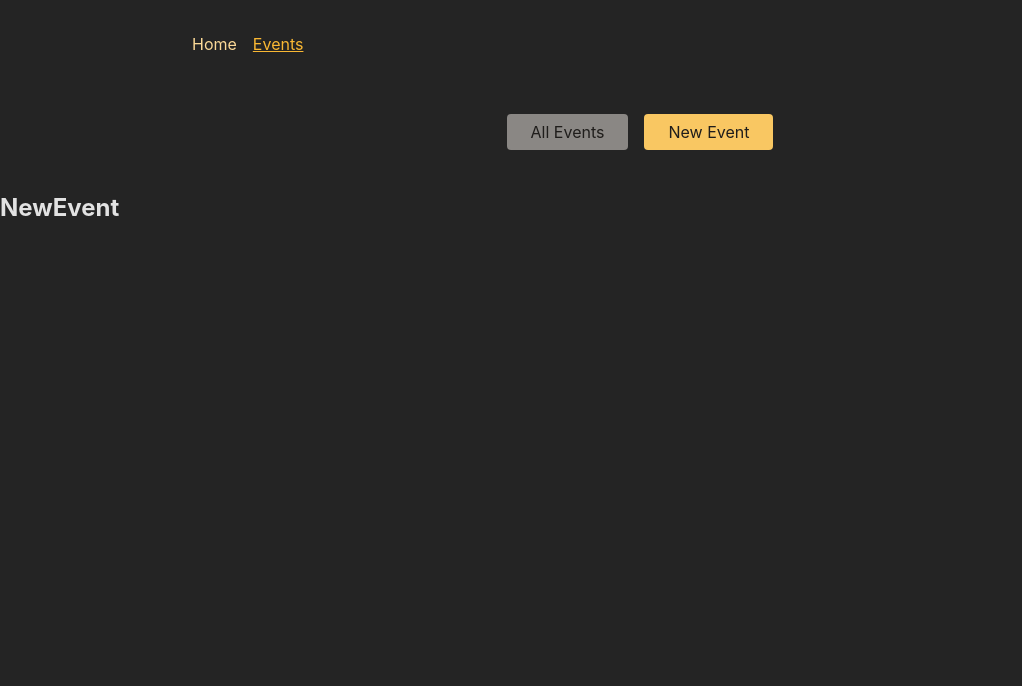
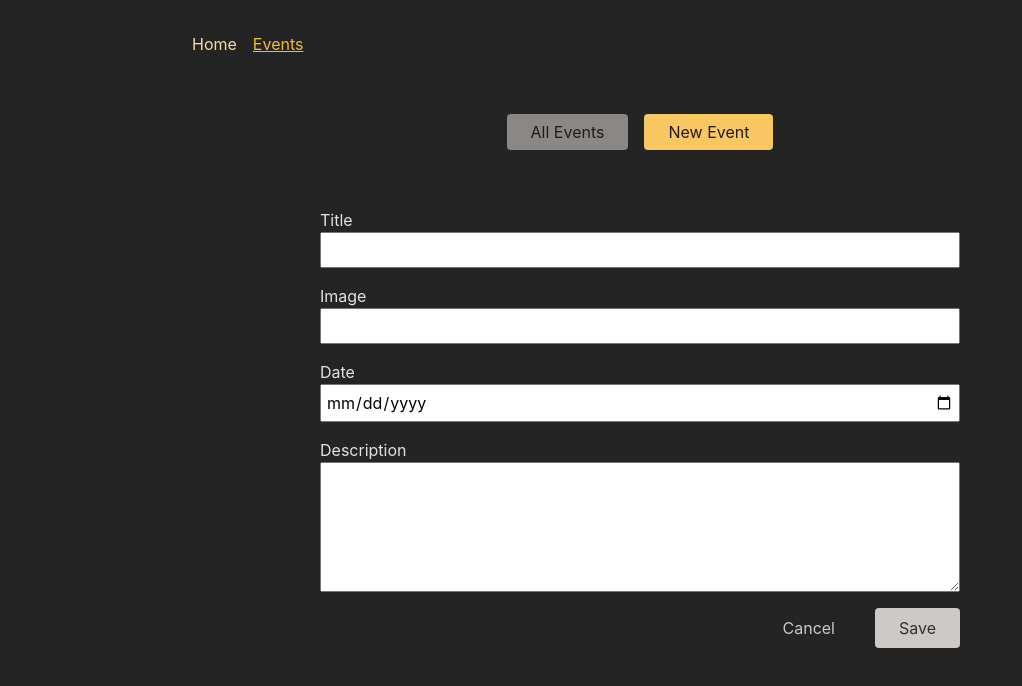
Before and after one commit to dkurazan/events-blog, a React (Vite) app in the folder frontend/: page /events/new in a window 1280 px wide. Shown: the top 686 px of the page, without its empty margins (0-1022 px from the left). Built offline with nearby package versions, Linux system fonts and the light colour scheme.

Commit message:
ability to add new events added

```diff
--- a/frontend/src/App.jsx
+++ b/frontend/src/App.jsx
@@ -3,9 +3,11 @@
 import HomePage from "./pages/Home";
 import EventsRoot from "./pages/EventsRoot";
 import EventsPage, { loader as eventsLoader } from "./pages/Events";
-import EventDetailPage from "./pages/EventDetail";
+import EventDetailPage, {
+    loader as eventDetailLoader,
+} from "./pages/EventDetail";
 import EditEvent from "./pages/EditEvent";
-import NewEventPage from "./pages/NewEvent";
+import NewEventPage, { action as newEventAction } from "./pages/NewEvent";
 import ErrorPage from "./pages/Error";
 
 const router = createBrowserRouter([
@@ -30,9 +32,12 @@
                     {
                         path: "new",
                         element: <NewEventPage />,
+                        action: newEventAction,
                     },
                     {
                         path: ":id",
+                        loader: eventDetailLoader,
+                        id: "event-page",
                         children: [
                             {
                                 index: true,
--- a/frontend/src/components/EventForm.jsx
+++ b/frontend/src/components/EventForm.jsx
@@ -1,30 +1,54 @@
-import { useNavigate } from 'react-router-dom';
+import { Form, useNavigate } from "react-router-dom";
 
-import classes from './EventForm.module.css';
+import classes from "./EventForm.module.css";
 
 function EventForm({ method, event }) {
     const navigate = useNavigate();
     function cancelHandler() {
-    navigate('..');
+        navigate("..");
     }
 
     return (
-    <form className={classes.form}>
+        <Form method="post" className={classes.form}>
             <p>
                 <label htmlFor="title">Title</label>
-        <input id="title" type="text" name="title" required />
+                <input
+                    id="title"
+                    type="text"
+                    name="title"
+                    required
+                    defaultValue={event ? event.title : ""}
+                />
             </p>
             <p>
                 <label htmlFor="image">Image</label>
-        <input id="image" type="url" name="image" required />
+                <input
+                    id="image"
+                    type="url"
+                    name="image"
+                    required
+                    defaultValue={event ? event.image : ""}
+                />
             </p>
             <p>
                 <label htmlFor="date">Date</label>
-        <input id="date" type="date" name="date" required />
+                <input
+                    id="date"
+                    type="date"
+                    name="date"
+                    required
+                    defaultValue={event ? event.date : ""}
+                />
             </p>
             <p>
                 <label htmlFor="description">Description</label>
-        <textarea id="description" name="description" rows="5" required />
+                <textarea
+                    id="description"
+                    name="description"
+                    rows="5"
+                    required
+                    defaultValue={event ? event.description : ""}
+                />
             </p>
             <div className={classes.actions}>
                 <button type="button" onClick={cancelHandler}>
@@ -32,7 +56,7 @@
                 </button>
                 <button>Save</button>
             </div>
-    </form>
+        </Form>
     );
 }
 
--- a/frontend/src/components/EventItem.jsx
+++ b/frontend/src/components/EventItem.jsx
@@ -1,3 +1,4 @@
+import { Link } from 'react-router-dom';
 import classes from './EventItem.module.css';
 
 function EventItem({ event }) {
@@ -12,7 +13,7 @@
       <time>{event.date}</time>
       <p>{event.description}</p>
       <menu className={classes.actions}>
-        <a href="edit">Edit</a>
+        <Link to="edit">Edit</Link>
         <button onClick={startDeleteHandler}>Delete</button>
       </menu>
     </article>
--- a/frontend/src/pages/EditEvent.jsx
+++ b/frontend/src/pages/EditEvent.jsx
@@ -1,3 +1,8 @@
+import { useRouteLoaderData } from "react-router-dom";
+import EventForm from "../components/EventForm";
+
 export default function EditEventPage() {
-    return <h2>EditEvent</h2>
+    const data = useRouteLoaderData('event-page');
+
+    return <EventForm event={data.event} />;
 }
--- a/frontend/src/pages/Error.jsx
+++ b/frontend/src/pages/Error.jsx
@@ -9,7 +9,7 @@
     let message = 'Something went wrong!';
 
     if (error.status === 500) {
-        message = JSON.parse(error.data).message;
+        message = error.data.message;
     }
 
     if (error.status === 404) {
--- a/frontend/src/pages/EventDetail.jsx
+++ b/frontend/src/pages/EventDetail.jsx
@@ -1,8 +1,20 @@
 import EventItem from "../components/EventItem";
-import { useParams } from "react-router-dom";
+import { json, useRouteLoaderData } from "react-router-dom";
 
 export default function EventDetailPage() {
-    const params = useParams();
+    const data = useRouteLoaderData('event-page');
 
-    return <h2>{params.id}</h2>;
+    return <EventItem event={data.event} />;
 }
+
+export async function loader({ params }) {
+    const id = params.id;
+
+    const response = await fetch("http://localhost:8080/events/" + id);
+
+    if (!response.ok) {
+        return json({ message: "Event loading failed" }, { status: 500 });
+    } else {
+        return response;
+    }
+}
--- a/frontend/src/pages/Events.jsx
+++ b/frontend/src/pages/Events.jsx
@@ -1,4 +1,4 @@
-import { useLoaderData } from "react-router-dom";
+import { useLoaderData, json } from "react-router-dom";
 
 import EventsList from "../components/EventsList";
 
@@ -18,7 +18,7 @@
     const response = await fetch("http://localhost:8080/events");
 
     if (!response.ok) {
-        throw new Response(
+        return json(
             { message: "Fetching events failed" },
             {
                 status: 500,
--- a/frontend/src/pages/NewEvent.jsx
+++ b/frontend/src/pages/NewEvent.jsx
@@ -1,3 +1,36 @@
+import EventForm from "../components/EventForm";
+import { json } from "react-router-dom";
+
 export default function NewEventPage() {
-    return <h2>NewEvent</h2>
+    return <EventForm />;
 }
+
+export async function action({ request }) {
+    const data = await request.formData();
+
+    const reqData = {
+        title: data.get("title"),
+        image: data.get("image"),
+        date: data.get("date"),
+        description: data.get("description"),
+    };
+
+    const response = await fetch("http://localhost:8080/events", {
+        method: "POST",
+        headers: {
+            "Content-Type": "application/json",
+        },
+        body: JSON.stringify(reqData),
+    });
+
+    if (!response.ok) {
+        throw json(
+            { message: "Posting new event failed!" },
+            {
+                status: 500,
+            }
+        );
+    } else {
+        return response;
+    }
+}
```
Also changed, not shown: 1 other file (tests, documents, lock files or other folders). Lines whose indentation alone changed are shown as unchanged.
